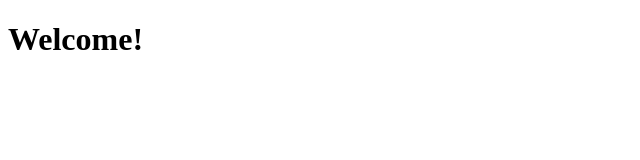
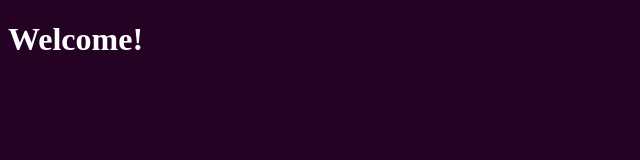
Before and after one commit to jennarsimon/OrderUp, a website: page views/signup.html in a window 1280 px wide. Shown: the whole page, without its empty margins (0-640 px from the left). Drawn offline with Linux system fonts and the light colour scheme.

Commit message:
linked stylesheet

```diff
--- a/app.js
+++ b/app.js
@@ -28,3 +28,6 @@ app.use('/users' , usersRoute);
 app.get('/',function(req,res){
    res.sendFile(__dirname+'/views/signup.html');
 });
+
+var path = require('path');
+app.use(express.static(path.join(__dirname, 'public')));
--- a/package.json
+++ b/package.json
@@ -10,6 +10,7 @@
     "body-parser": "^1.19.0",
     "dotenv": "^8.2.0",
     "express": "^4.17.1",
-    "mongoose": "^5.11.8"
+    "mongoose": "^5.11.8",
+    "path": "^0.12.7"
   }
 }
--- a/public/stylesheets/style.css
+++ b/public/stylesheets/style.css
@@ -0,0 +1,4 @@
+body {
+    background-color: rgb(36, 2, 36);
+    color: white;
+}
--- a/views/signup.html
+++ b/views/signup.html
@@ -2,6 +2,7 @@
 <html>
     <head>
         <title>Order Up</title>
+        <link rel="stylesheet" type="text/css" href="/stylesheets/style.css">
     </head>
     <body>
         <h1>Welcome!</h1>
```
Also changed, not shown: 1 other file.
